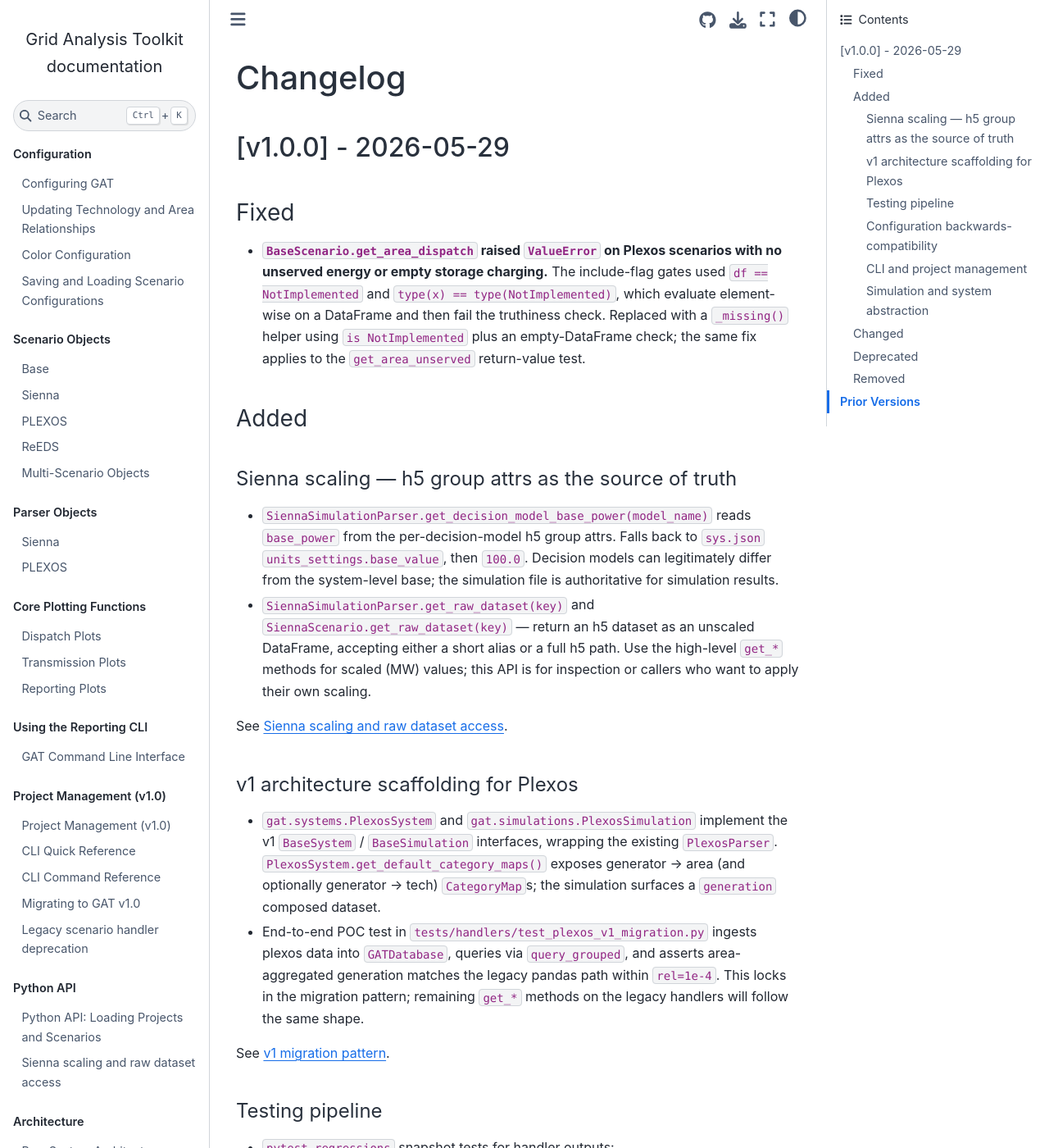
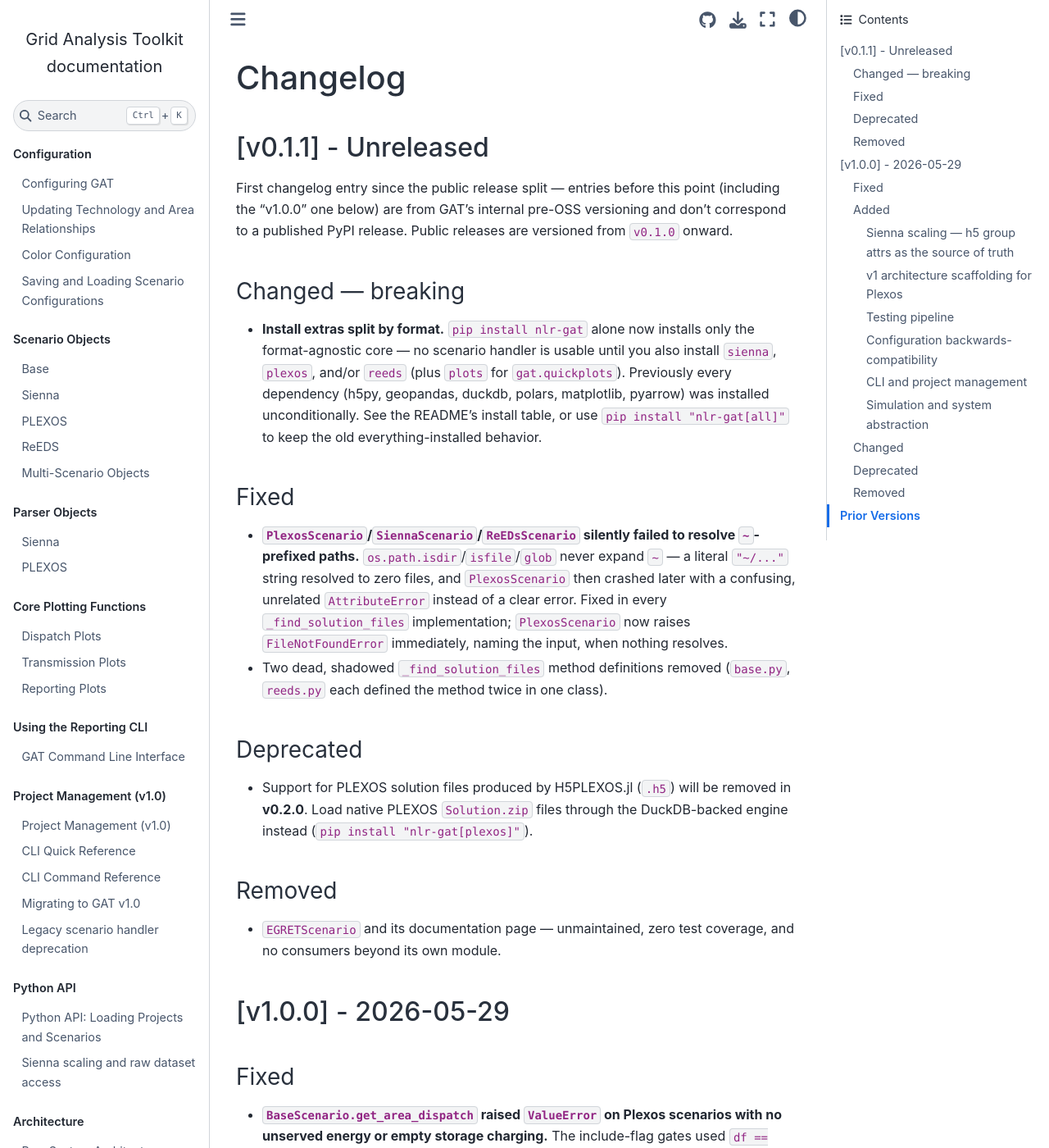
Before and after one commit to NatLabRockies/GridAnalysisToolkit, a Sphinx documentation site: the page built from docs/source/CHANGELOG.md, in a window 1280 px wide and 1400 px high. Shown: the whole window at 82% size. Built offline with Sphinx 7.4.7 and the Sphinx Book theme 1.1.4, drawn with Linux system fonts in a browser that asks for light colours; pages that are not in the unit, such as notebooks, are missing from menus; the version number could not be read and is left out.

Commit message:
docs: add v0.1.1 changelog entry
Covers this PR's breaking extras split, the tilde-path fix (#26/#28),
the H5PLEXOS.jl deprecation notice, and the EGRET removal — the first
changelog entry since the public release split; prior entries predate
the public v0.1.0 versioning.

Co-Authored-By: Claude Opus 5 <noreply@anthropic.com>

```diff
--- a/docs/source/CHANGELOG.md
+++ b/docs/source/CHANGELOG.md
@@ -1,4 +1,47 @@
 # Changelog
+
+## [v0.1.1] - Unreleased
+
+First changelog entry since the public release split — entries before
+this point (including the "v1.0.0" one below) are from GAT's internal
+pre-OSS versioning and don't correspond to a published PyPI release.
+Public releases are versioned from `v0.1.0` onward.
+
+### Changed — breaking
+
+- **Install extras split by format.** `pip install nlr-gat` alone now
+  installs only the format-agnostic core — no scenario handler is
+  usable until you also install `sienna`, `plexos`, and/or `reeds`
+  (plus `plots` for `gat.quickplots`). Previously every dependency
+  (h5py, geopandas, duckdb, polars, matplotlib, pyarrow) was installed
+  unconditionally. See the README's install table, or use
+  `pip install "nlr-gat[all]"` to keep the old everything-installed
+  behavior.
+
+### Fixed
+
+- **`PlexosScenario`/`SiennaScenario`/`ReEDsScenario` silently failed to
+  resolve `~`-prefixed paths.** `os.path.isdir`/`isfile`/`glob` never
+  expand `~` — a literal `"~/..."` string resolved to zero files, and
+  `PlexosScenario` then crashed later with a confusing, unrelated
+  `AttributeError` instead of a clear error. Fixed in every
+  `_find_solution_files` implementation; `PlexosScenario` now raises
+  `FileNotFoundError` immediately, naming the input, when nothing
+  resolves.
+- Two dead, shadowed `_find_solution_files` method definitions removed
+  (`base.py`, `reeds.py` each defined the method twice in one class).
+
+### Deprecated
+
+- Support for PLEXOS solution files produced by H5PLEXOS.jl (`.h5`)
+  will be removed in **v0.2.0**. Load native PLEXOS `Solution.zip`
+  files through the DuckDB-backed engine instead
+  (`pip install "nlr-gat[plexos]"`).
+
+### Removed
+
+- `EGRETScenario` and its documentation page — unmaintained, zero test
+  coverage, and no consumers beyond its own module.
 
 ## [v1.0.0] - 2026-05-29
 
```
